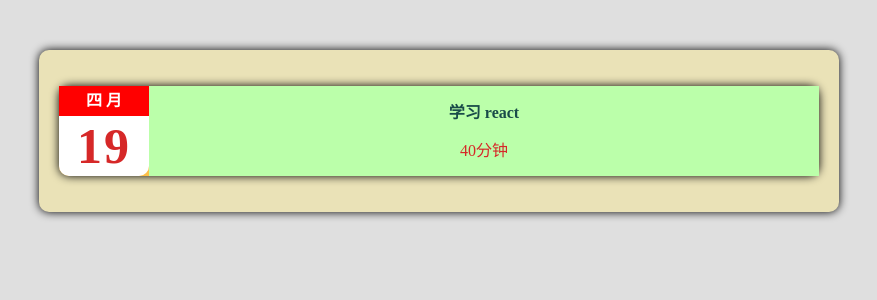
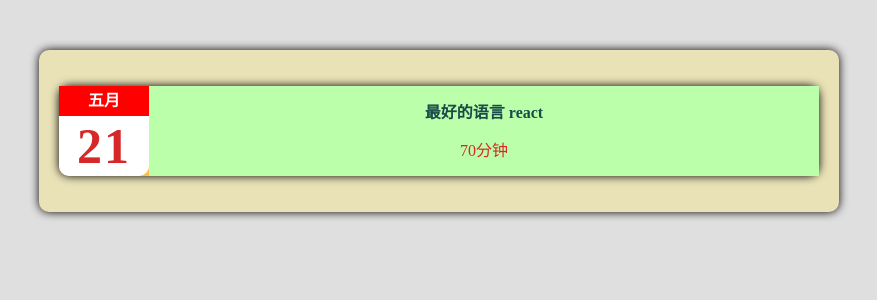
Before and after one commit to benxiaohaihuiwan/react, a JavaScript app: page / in a window 1280 px wide. Shown: the top 300 px of the page, without its empty margins (201-1078 px from the left). Built offline with nearby package versions, Linux system fonts and the light colour scheme.

Commit message:
fix: 使用props动态进行传值

```diff
--- a/src/components/Logs/Logs.js
+++ b/src/components/Logs/Logs.js
@@ -5,8 +5,8 @@ const Logs = ()=>{
   return (
     <div className="logs">
       <div className="item">
-        <MyDate />
-        <LogsItem />
+        <MyDate month='五月' day="21"/>
+        <LogsItem desc="最好的语言 react" time="70分钟" />
       </div>
     </div>
   )
--- a/src/components/Logs/LogsItem.js
+++ b/src/components/Logs/LogsItem.js
@@ -1,9 +1,9 @@
 import './LogsItem.css'
-const LogsItem = ()=>{
+const LogsItem = (props)=>{
   return (
       <div className="content">
-        <h2 className="desc">学习 react</h2>
-        <div className="time">40分钟</div>
+        <h2 className="desc">{props.desc}</h2>
+        <div className="time">{props.time}</div>
       </div>
   )
 }
--- a/src/components/Logs/MyDate.js
+++ b/src/components/Logs/MyDate.js
@@ -1,13 +1,13 @@
 import './MyDate.css'
 
-const MyDate = ()=>{
+const MyDate = (props)=>{
   return(
     <div className="date">
       <div className="month">
-        四 月
+        {props.month}
       </div>
       <div className="day">
-        19
+        {props.day}
       </div>
     </div>
   )
```
